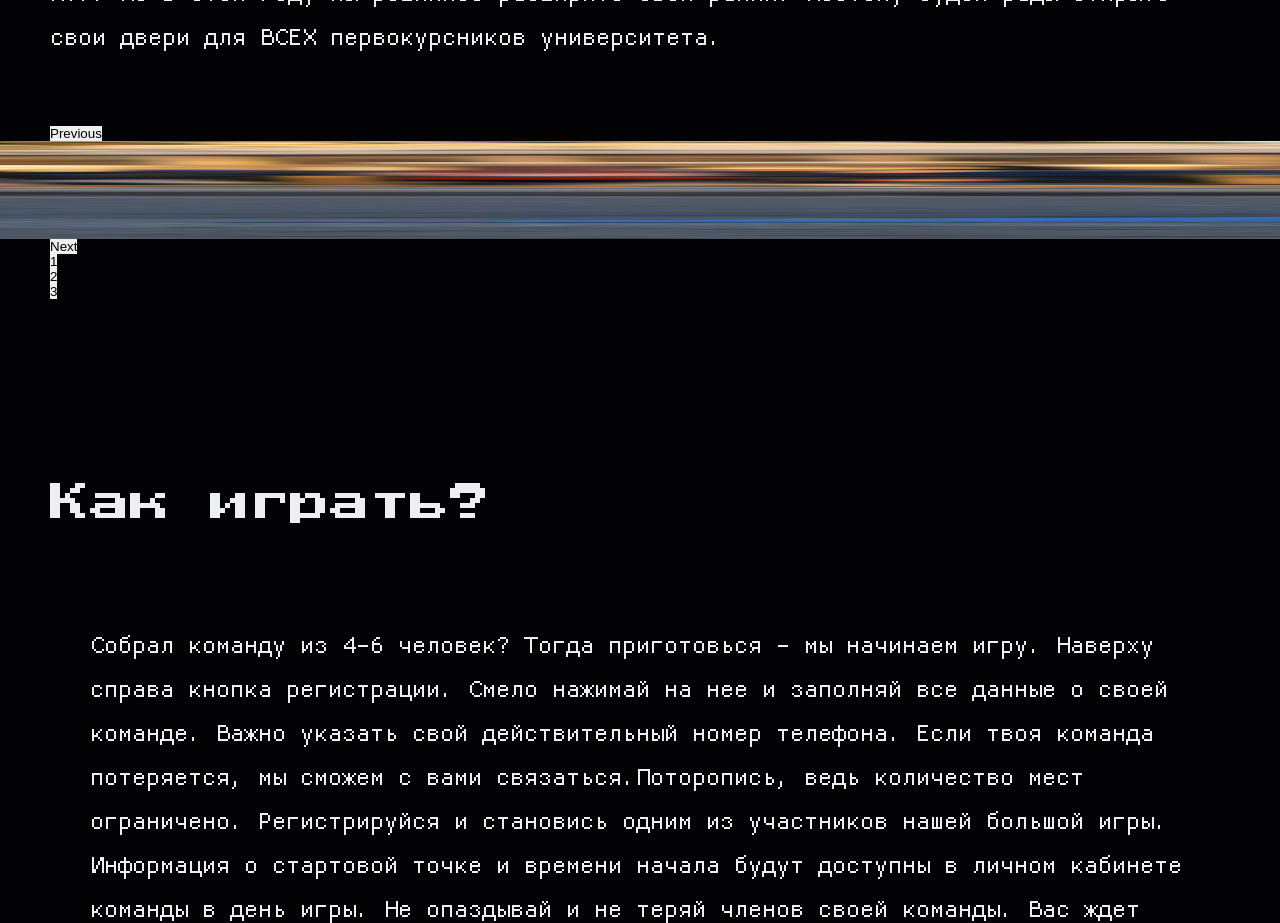
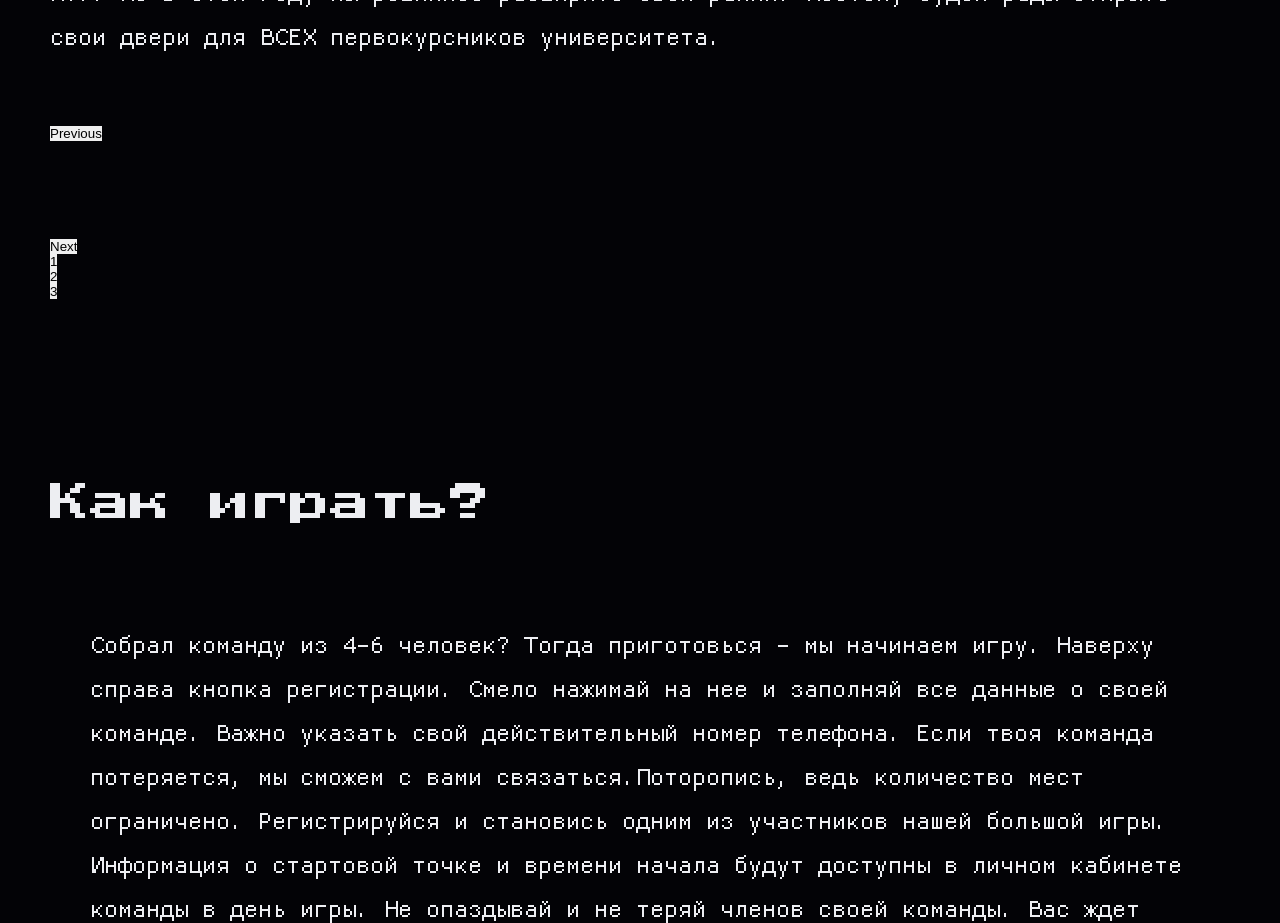
Before and after one commit to SealOfTime/next-ppp, a Next.js app: page / in a window 1280 px wide. Shown: the part 1740-2663 px from the top of the page. Built offline with nearby package versions, Linux system fonts and the light colour scheme; no server answers.

Commit message:
try to fix slider

```diff
--- a/src/components/HomePage/Gallery.tsx
+++ b/src/components/HomePage/Gallery.tsx
@@ -16,17 +16,19 @@ const Gallery: React.FC<Props> = ({ imgList }) => {
     slidesToScroll: 1,
   };
   return (
-    <div>
+
+    // eslint-disable-next-line react/jsx-props-no-spreading
     <Slider {...settings}>
       {
         imgList.map((item) => (
           <div key={item}>
-              <Image src={item} layout="fill" />
+            {/* <img src={item} /> */}
+            <h1 style={{ color: 'white' }}>123</h1>
           </div>
         ))
       }
     </Slider>
-    </div>
+
   );
 };
 
```
Lines whose indentation alone changed are shown as unchanged.
